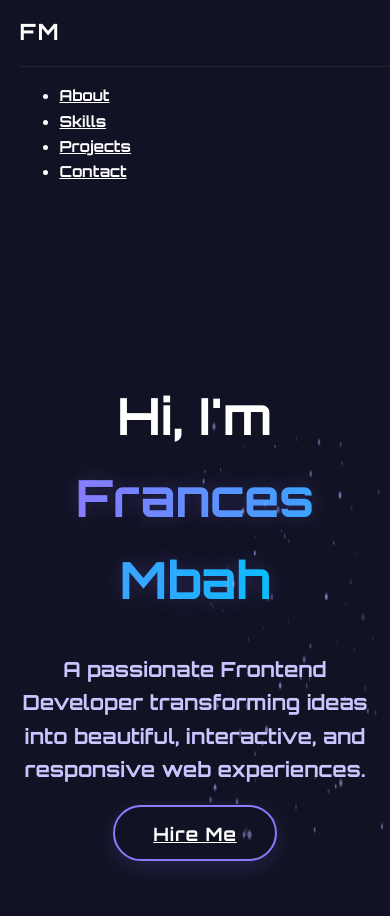
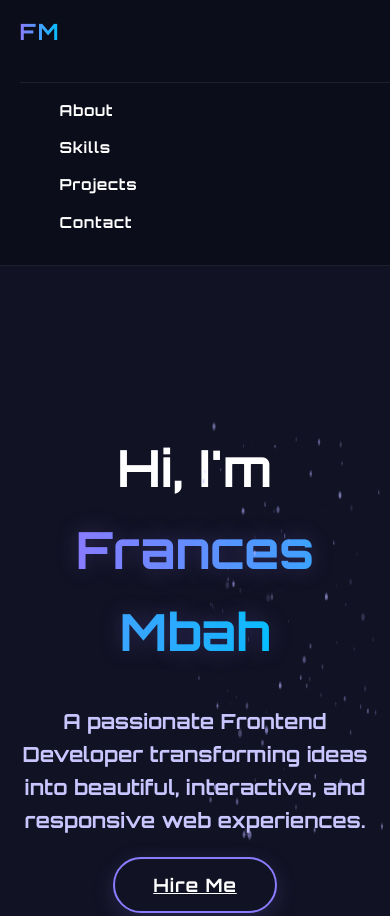
Before and after one commit to fraNCESKAY2006/My-Portfolio, a plain HTML site: page index.html in a window 390 px wide. Shown: the top 916 px of the page. Drawn offline with Linux system fonts and the light colour scheme; a web font is replaced by a local one.

Commit message:
Updated CSS for full responsiveness

```diff
--- a/css/style.css
+++ b/css/style.css
@@ -28,6 +28,47 @@ body {
 /* Smooth fade animation */
 * {
   transition: 0.25s ease;
+}
+
+/* NAVBAR */
+nav {
+  display: flex;
+  justify-content: space-between;
+  align-items: center;
+  padding: 1.4rem 4vw;
+  background: rgba(12, 13, 26, 0.88);
+  backdrop-filter: blur(10px);
+  position: sticky;
+  top: 0;
+  z-index: 100;
+  border-bottom: 1px solid var(--glass-border);
+}
+
+.logo {
+  font-size: 1.9rem;
+  font-weight: 800;
+  letter-spacing: 3px;
+  background: var(--gradient);
+  -webkit-background-clip: text;
+  color: transparent;
+}
+
+nav ul {
+  list-style: none;
+  display: flex;
+  gap: 2.2rem;
+}
+
+nav li a {
+  text-decoration: none;
+  color: var(--soft);
+  font-weight: 600;
+  letter-spacing: .8px;
+}
+
+nav li a:hover {
+  color: var(--accent);
+  text-shadow: 0 0 12px #8a7cff60;
 }
 
 /* NAVBAR RESPONSIVENESS */
@@ -77,6 +118,7 @@ body {
     font-size: 0.95rem;
   }
 }
+
 
 /* HERO */
 .hero {
```
